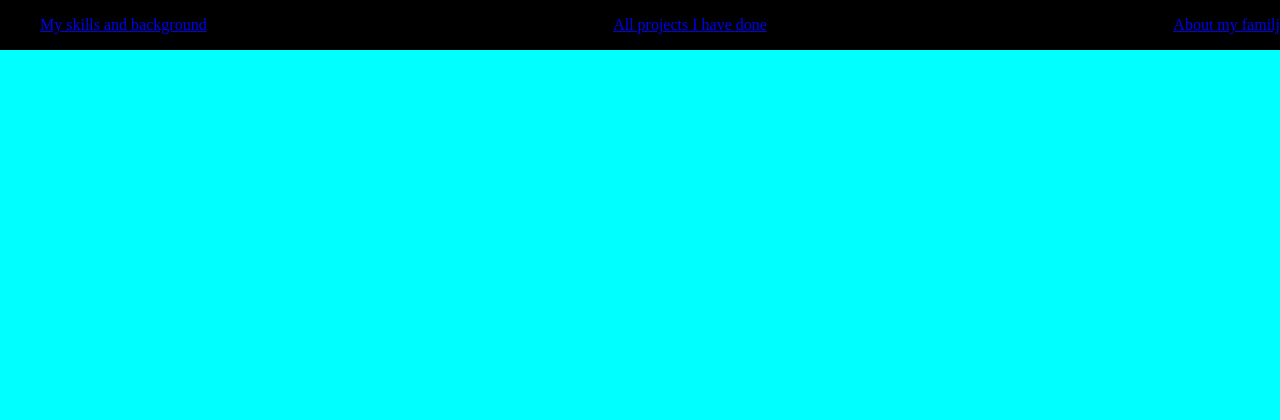
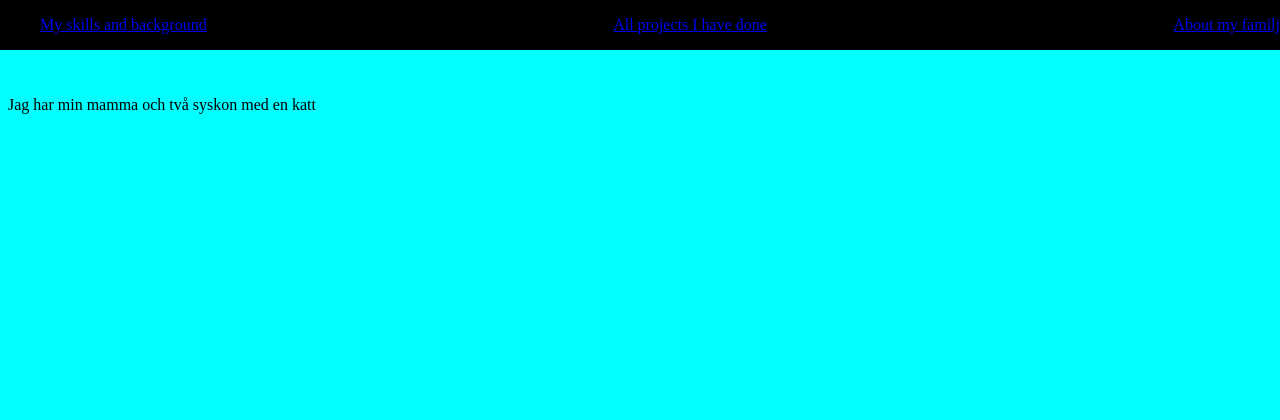
Before and after one commit to SakineMazlomyar/dynamicPage, a PHP site: page /index.php?page=familj in a window 1280 px wide. Shown: the top 420 px of the page. Run offline with PHP 8.4, Linux system fonts and the light colour scheme.

Commit message:
fixedThePos

```diff
--- a/views/familj.php
+++ b/views/familj.php
@@ -1,4 +1,7 @@
 <?php
-    return "<p>
-    Jag har min mamma och två syskon med en katt som bor i Skövde...</p>"
+    return "
+    <div style='position: relative; top: 5em;'>
+    <p>
+    Jag har min mamma och två syskon med en katt</p>
+    </div>"
 ?>
```
